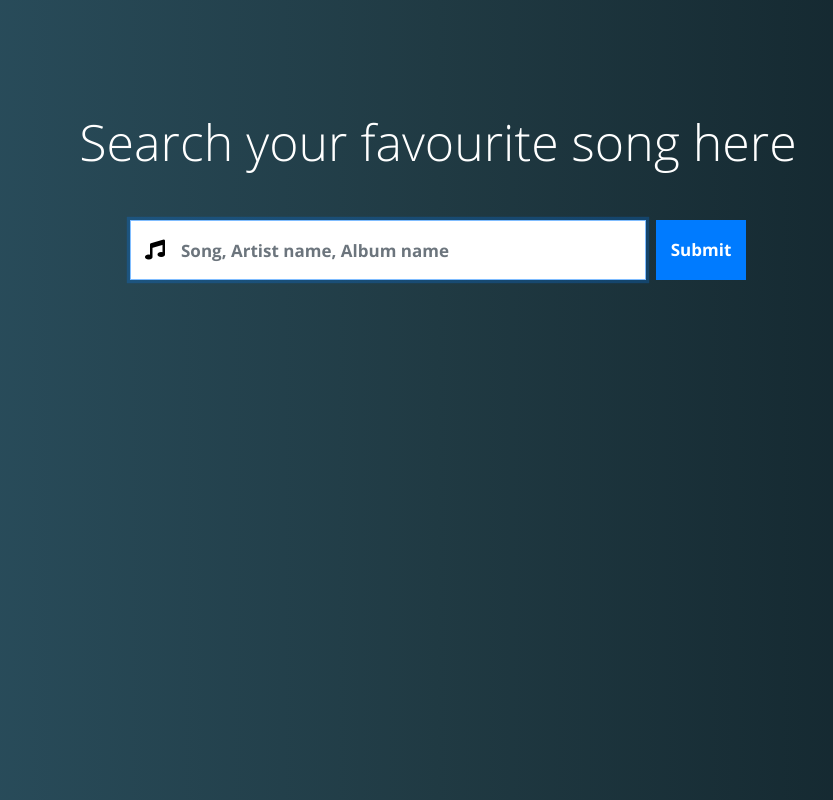
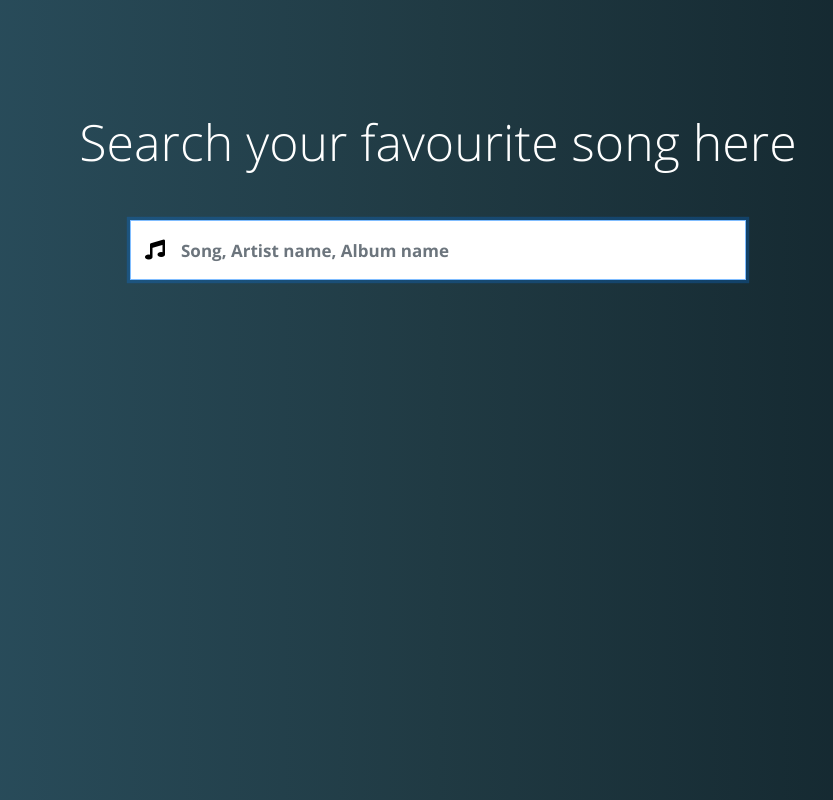
Before and after one commit to alifrontend499/isearch, an Angular app: page /search in a window 1280 px wide. Shown: the whole page, without its empty margins (202-1035 px from the left). Built offline with nearby package versions, Linux system fonts and the light colour scheme.

Commit message:
changees new new seaarch components

```diff
--- a/src/app/search/search.component.html
+++ b/src/app/search/search.component.html
@@ -7,7 +7,8 @@
       <div class="position-relative searchmain d-flex">
         <input type="text" id="searchInput" name="search" class="form-control" placeholder="Song, Artist name, Album name"
           (keyup)="searchFocus($event);" [formControl]="searchField" autocomplete="off">
-        <button class="btn btn-primary" (click)="doSearch(searchField.value)">Submit</button>
+          <!-- NEW -->
+        <!-- <button class="btn btn-primary" (click)="doSearch(searchField.value)">Submit</button> -->
         <div class="position-absolute">
           <i class="fas fa-music"></i>
         </div>
--- a/src/app/search/search.component.scss
+++ b/src/app/search/search.component.scss
@@ -12,16 +12,19 @@
         height: 60px;
         border-radius: 0;
         font-size: 17px;
-    }
-    input {
-        width: calc(100% - (90px + 10px));
         color: #000;
     }
-    .btn {
-        width: 90px;
-        margin-left: auto;
-        color: #fff;
-    }
+    // NEW
+    // input {
+    //     width: calc(100% - (90px + 10px));
+    //     color: #000;
+    // }
+    // NEW
+    // .btn {
+    //     width: 90px;
+    //     margin-left: auto;
+    //     color: #fff;
+    // }
     .form-group {
         width: 50%;
         margin-bottom: 0;
--- a/src/app/search/search.component.ts
+++ b/src/app/search/search.component.ts
@@ -19,12 +19,12 @@ export class SearchComponent implements OnInit {
   isInputText: boolean = false;
   isSearch: boolean = false;
   constructor(private itunesService: ItunesService, private route: ActivatedRoute, private router: Router) {
-    this.route.params.subscribe(params => {
-      // if (Object.keys(params).length) {
-      if (params['name']) {
-        console.log(params);
-      }
-    });
+    // NEW
+    // this.route.params.subscribe(params => {
+    //   if (params['name']) {
+    //     console.log(params);
+    //   }
+    // });
   }
 
   ngOnInit() {
@@ -35,43 +35,38 @@ export class SearchComponent implements OnInit {
     }());
 
     // FETCHINGDATA
-    // this.searchField.valueChanges
-    //   .pipe(
-    //     debounceTime(500),
-    //     distinctUntilChanged(),
-    //     tap(() => {
-    //       this.loading = true;
-    //     }),
-    //     switchMap(searchTerm => {
-    //       return this.itunesService.getData(searchTerm)
-    //     })).subscribe(data => {
-    //       this.loading = false;
-    //       this.results = data;
-    //     });
+    this.searchField.valueChanges
+      .pipe(
+        debounceTime(500),
+        distinctUntilChanged(),
+        tap(() => {
+          this.loading = true;
+        }),
+        switchMap(searchTerm => {
+          return this.itunesService.getData(searchTerm)
+        })).subscribe(data => {
+          this.loading = false;
+          this.results = data;
+        });
 
   }
   // ON FOCUS DISPLAY CROSS
   searchFocus(elem) {
-    // if (elem.target.value !== "") {
-    //   this.isInputText = true;
-    //   this.isSearch = true;
-    // } else {
-    //   this.isInputText = false;
-    // }
+    if (elem.target.value !== "") {
+      this.isInputText = true;
+      this.isSearch = true;
+    } else {
+      this.isInputText = false;
+    }
   }
-  // test
   // EMPTY THE SEARCH INPUT
   emptysearch(elem) {
-    // let inp: any = document.querySelector('#searchInput');
-    // inp.value = '';
-    // this.isInputText = false;
+    let inp: any = document.querySelector('#searchInput');
+    inp.value = '';
+    this.isInputText = false;
   }
-  doSearch(term: string) {
-    this.router.navigate(['search', { name: term }])
-    // this.route.params.subscribe(res => {
-    // this.itunesService.getData(term, 5).subscribe(data => {
-    //   console.log(data);
-    // })
-    // });
-  }
+  // NEW
+  // doSearch(term: string) {
+  //   this.router.navigate(['search', { name: term }]);
+  // }
 }
```
